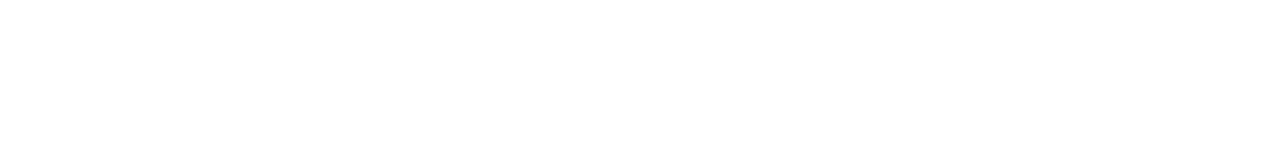
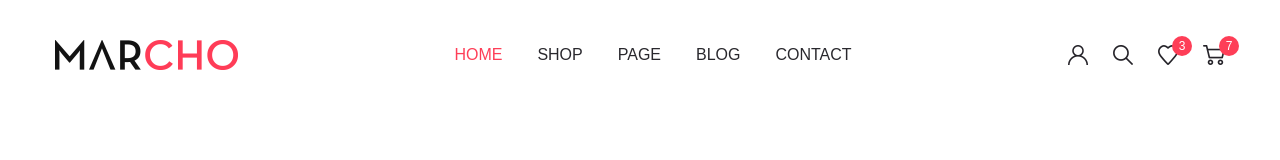
Before and after one commit to TanyaSummer/marche, a website: page app/index.html in a window 1280 px wide. Drawn offline with nearby package versions, Linux system fonts and the light colour scheme; files that its build step writes are made by us from their sources.

Commit message:
add heade r& fonts

```diff
--- a/app/index.html
+++ b/app/index.html
@@ -5,10 +5,54 @@
   <meta http-equiv="X-UA-Compatible" content="IE=edge">
   <meta name="viewport" content="width=device-width, initial-scale=1.0">
   <title>Document</title>
-  <link rel="stylesheet" href="css/style.min.css">
+  <link rel="preconnect" href="https://fonts.gstatic.com">
+  <link href="https://fonts.googleapis.com/css2?family=Quicksand:wght@500&family=Roboto:wght@400;500;700&display=swap" rel="stylesheet">  <link rel="stylesheet" href="css/style.min.css">
 </head>
 <body>
-
+  <header class="header">
+    <div class="container">
+      <div class="header__inner">
+        <a class="logo" href="">
+          <img class="logo__img" src="images/logo.png" alt="logo" >
+        </a>
+        <nav class="menu">
+          <ul class="menu__list">
+            <li class="menu__list-item">
+              <a class="menu__list-link menu__list-link--activ" href="#" >home</a>
+            </li>
+            <li class="menu__list-item">
+              <a class="menu__list-link" href="#" >shop</a>
+            </li>
+            <li class="menu__list-item">
+              <a class="menu__list-link" href="#" >page</a>
+            </li>
+            <li class="menu__list-item">
+              <a class="menu__list-link" href="#" >blog</a>
+            </li>
+            <li class="menu__list-item">
+              <a class="menu__list-link" href="#" >contact</a>
+            </li>
+          </ul>
+        </nav>
+        <div class="user-nav">
+          <a class="user-nav__link" href="#">
+            <img class="user-nav__link-img" src="images/icons/user.png" alt="user icon" >
+          </a>
+          <a class="user-nav__link" href="#">
+            <img class="user-nav__link-img" src="images/icons/serch.png" alt="serch icon" >
+          </a>
+          <a class="user-nav__link" href="#">
+            <img class="user-nav__link-img" src="images/icons/like.png" alt="like icon" >
+            <span class="user-nav__num">3</span>
+          </a>
+          <a class="user-nav__link" href="#">
+            <img class="user-nav__link-img" src="images/icons/cart.png" alt="cart icon" >
+            <span class="user-nav__num">7</span>
+          </a>
+        </div>
+      </div>
+    </div>
+  </header>
 
   <script src="js/main.min.js"></script>
 </body>
--- a/app/scss/_fonts.scss
+++ b/app/scss/_fonts.scss
@@ -0,0 +1,45 @@
+@font-face{
+  font-family: 'Quicksand-Medium', sans-serif;
+  font-weight: 500;
+  font-style: normal;
+  src: local('Quicksand-Medium'),
+    url('../fonts/Quicksand-Medium.woff2') format('woff2'),
+    url('../fonts/Quicksand-Medium.woff');
+  font-display:swap;
+}
+@font-face{
+  font-family: 'Quicksand-Regular', sans-serif;
+  font-weight: 400;
+  font-style: normal;
+  src: local('Quicksand-Regular'),
+    url('../fonts/Quicksand-Regular.woff2') format('woff2'),
+    url('../fonts/Quicksand-Regular.woff');
+  font-display:swap;
+}
+@font-face{
+  font-family: 'Roboto-Bold', sans-serif;
+  font-weight: 700;
+  font-style: normal;
+  src: local('Roboto-Bold'),
+    url('../fonts/Roboto-Bold.woff2') format('woff2'),
+    url('../fonts/Roboto-Bold.woff');
+  font-display:swap;
+}
+@font-face{
+  font-family: 'Roboto-Medium', sans-serif;
+  font-weight: 500;
+  font-style: normal;
+  src: local('Roboto-Medium'),
+    url('../fonts/Roboto-Medium.woff2') format('woff2'),
+    url('../fonts/Roboto-Medium.woff');
+  font-display:swap;
+}
+@font-face{
+  font-family: 'Roboto-Regular', sans-serif;
+  font-weight: 400;
+  font-style: normal;
+  src: local('Roboto-Medium'),
+    url('../fonts/Roboto-Regular.woff2') format('woff2'),
+    url('../fonts/Roboto-Regular.woff');
+  font-display:swap;
+}
--- a/app/scss/_global.scss
+++ b/app/scss/_global.scss
@@ -1,4 +1,12 @@
-/***************************/
+/*здесь то, что я пишу для body, для ссылок и т.д*/
 body{
-
+  font-size: 16px;
+  font-weight: 26px;
+  color: $default;
+  @extend %quicksand-500;
 }
+.container{
+  max-width: 1200px;
+  margin: 0 auto;
+  padding: 0 15px;
+}
--- a/app/scss/_vars.scss
+++ b/app/scss/_vars.scss
@@ -0,0 +1,24 @@
+$accent: #fe3e57;
+$default: #8d8d8d;
+$title: #29282d;
+
+%quicksand-500{
+  font-family: 'Quicksand-Medium', sans-serif;
+  font-weight: 500;
+}
+%quicksand-500{
+  font-family: 'Quicksand-Regular', sans-serif;
+  font-weight: 400;
+}
+%roboto-700{
+  font-family: 'Roboto-Bold', sans-serif;
+  font-weight: 700;
+}
+%roboto-500{
+  font-family: 'Roboto-Medium', sans-serif;
+  font-weight: 700;
+}
+%roboto-400{
+  font-family: 'Roboto-Regular', sans-serif;
+  font-weight: 700;
+}
--- a/app/scss/style.scss
+++ b/app/scss/style.scss
@@ -2,4 +2,73 @@
 @import 'fonts';
 @import 'reset';/*сюда пишу reset.css*/
 @import 'global';/*что я пишу для body, для ссылок и т.д*/
+/*
+font-family: 'Quicksand', sans-serif;
+font-family: 'Roboto', sans-serif;
+*/
+.header{
+  padding: 40px 0;
+  &__inner{
+    display:flex;
+    justify-content: space-between;
+    align-items: center;
+  }
+}
+
+.menu{
+  &__list{
+    display: flex;
+  }
+  &__list-item + .menu__list-item{
+    padding-left: 35px;
+  }
+  &__list-link{
+    color: $title;
+    padding-bottom: 1px;
+    text-transform: uppercase;
+    transition: all .3s;
+    &:hover{
+      color: $accent;
+      border-bottom: 1px solid $accent;
+    }
+  }
+  &__list-link--activ{
+    color: $accent;
+
+  }
+}
+
+.user-nav{
+  display: flex;
+  &__link{
+    position: relative;
+  }
+  &__link + .user-nav__link{
+    padding-left: 25px;
+  }
+  &__num{
+    position: absolute;
+    width: 20px;
+    height: 20px;
+    border-radius: 50%;
+    background-color: $accent;
+    top: -9px;
+    right: -14px;
+    font-size: 12px;
+    color: #fff;
+    text-align: center;
+    line-height: 20px;
+  }
+}
+
+
+
+
+
+
+
+
+
+
+
 @import 'media'; /*медиазапросы*/
```
Also changed, not shown: app/fonts/Quicksand-Medium.woff (added), app/fonts/Quicksand-Medium.woff2 (added), app/fonts/Quicksand-Regular.woff (added), app/fonts/Quicksand-Regular.woff2 (added), app/fonts/Roboto-Bold.woff (added), app/fonts/Roboto-Bold.woff2 (added), app/fonts/Roboto-Medium.woff (added), app/fonts/Roboto-Medium.woff2 (added), app/fonts/Roboto-Regular.woff (added), app/fonts/Roboto-Regular.woff2 (added), app/images/icons/cart.png (added), app/images/icons/like.png (added), app/images/icons/serch.png (added), app/images/icons/user.png (added), 1 more files.
